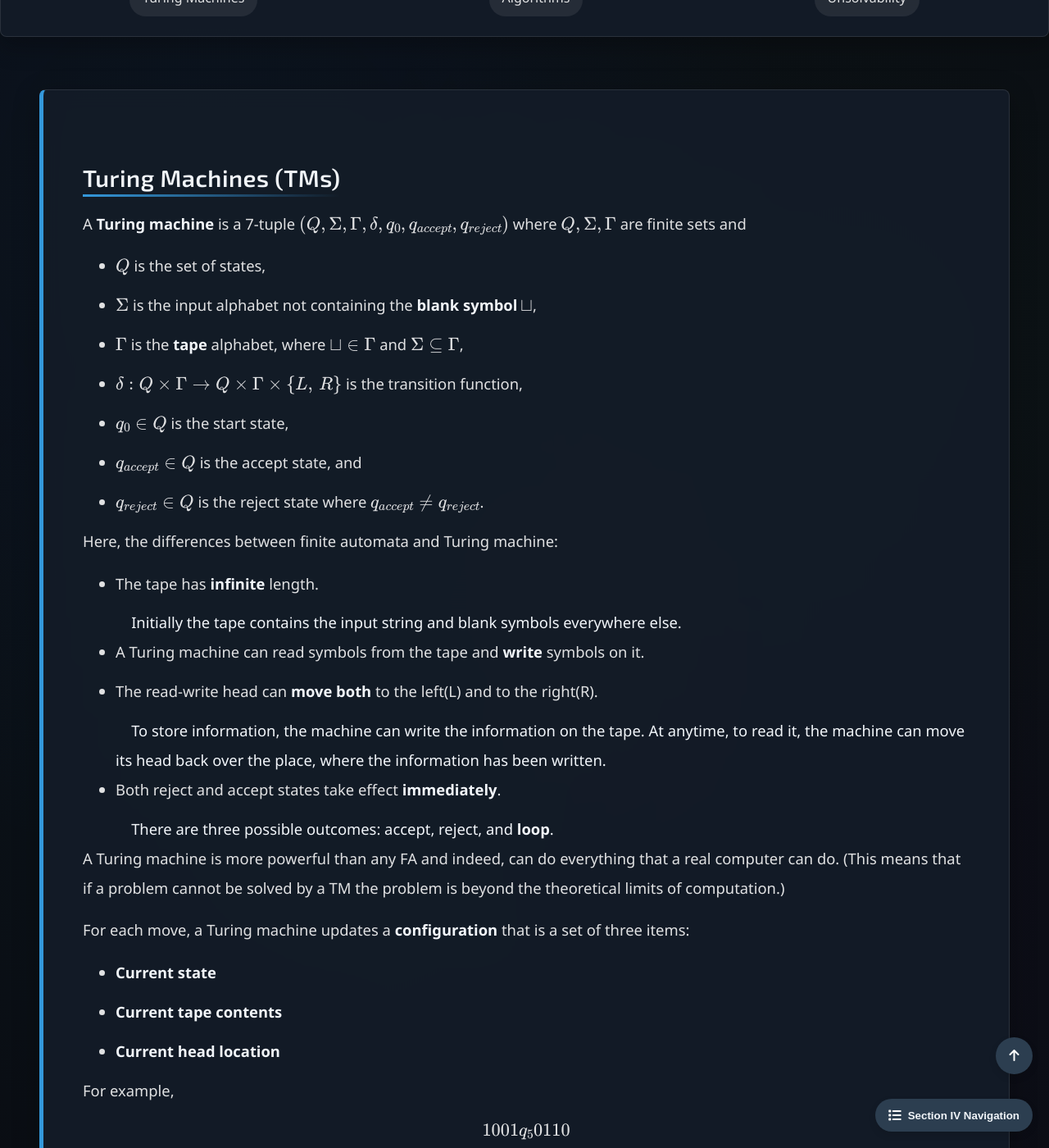
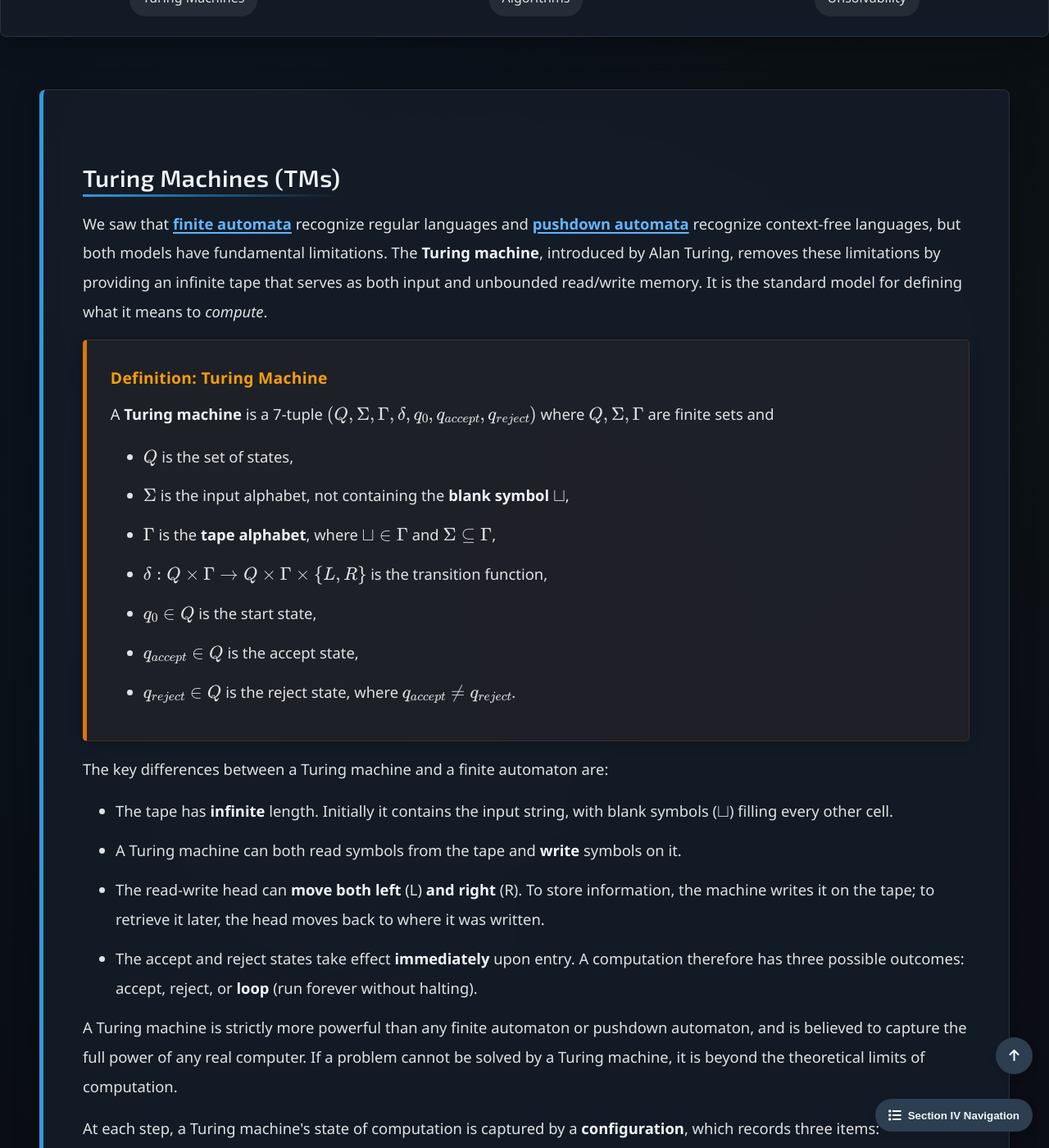
Before and after one commit to Yusukey01/yusukey01.github.io, a Jekyll site: the page built from Mathematics/Discrete/turing_machine.html, in a window 1280 px wide and 1400 px high, scrolled down 520 px. Shown: the whole window at 82% size. Built offline with Jekyll 4.4.1, drawn with Linux system fonts in a browser that asks for light colours; some of the changed text lies outside the part shown.

Commit message:
fixed style, texts

```diff
--- a/Mathematics/Discrete/turing_machine.html
+++ b/Mathematics/Discrete/turing_machine.html
@@ -27,66 +27,107 @@ uses_python: false
 
             <section id="TM" class="section-content">
                 <h2>Turing Machines (TMs)</h2>
+
+                 <p>
+                    We saw that <a href="intro_automata.html"><strong>finite automata</strong></a> recognize regular languages
+                    and <a href="context_free.html"><strong>pushdown automata</strong></a> recognize context-free languages, but
+                    both models have fundamental limitations. The <strong>Turing machine</strong>, introduced by Alan Turing,
+                    removes these limitations by providing an infinite tape that serves as both input and unbounded read/write memory.
+                    It is the standard model for defining what it means to <em>compute</em>.
+                </p>
+
+                <div class="theorem">
+                    <span class="theorem-title">Definition: Turing Machine</span>
                     <p>
                         A <strong>Turing machine</strong> is a 7-tuple \((Q, \Sigma, \Gamma, \delta, q_0, q_{accept}, q_{reject})\) where
                         \(Q, \Sigma, \Gamma\) are finite sets and
                     </p>
                     <ul style="padding-left: 40px;">
                         <li>\(Q\) is the set of states,</li>
-                    <li>\(\Sigma\) is the input alphabet not containing the <strong>blank symbol</strong>\(\, \sqcup\),</li>
-                    <li>\(\Gamma\) is the <strong>tape</strong> alphabet, where \(\sqcup \in \Gamma\) and \(\Sigma \subseteq \Gamma\),</li>
-                    <li>\(\delta: Q \times \Gamma  \to Q \times \Gamma \times \{L, \, R\}\) is the transition function,</li>
+                        <li>\(\Sigma\) is the input alphabet, not containing the <strong>blank symbol</strong> \(\sqcup\),</li>
+                        <li>\(\Gamma\) is the <strong>tape alphabet</strong>, where \(\sqcup \in \Gamma\) and \(\Sigma \subseteq \Gamma\),</li>
+                        <li>\(\delta: Q \times \Gamma \to Q \times \Gamma \times \{L, R\}\) is the transition function,</li>
                         <li>\(q_0 \in Q\) is the start state,</li>
-                    <li>\(q_{accept} \in Q\) is the accept state, and</li>
-                    <li>\(q_{reject} \in Q\) is the reject state where \(q_{accept} \neq q_{reject}\).</li>
+                        <li>\(q_{accept} \in Q\) is the accept state,</li>
+                        <li>\(q_{reject} \in Q\) is the reject state, where \(q_{accept} \neq q_{reject}\).</li>
                     </ul>
+                </div>
+
                 <p>
-                    Here, the differences between finite automata and Turing machine:
+                    The key differences between a Turing machine and a finite automaton are:
                 </p>
+
                 <ul style="padding-left: 40px;">
-                    <li>The tape has <strong>infinite</strong> length.</li>
-                    &nbsp;&nbsp;&nbsp;&nbsp;Initially the tape contains the input string and blank symbols everywhere else.
-                    <li>A Turing machine can read symbols from the tape and <strong>write</strong> symbols on it.</li>
-                    <li>The read-write head can <strong>move both</strong> to the left(L) and to the right(R).</li>
-                    &nbsp;&nbsp;&nbsp;&nbsp;To store information, the machine can write the information on the tape. At anytime, to read it,
-                    the machine can move its head back over the place, where the information has been written.
-                    <li>Both reject and accept states take effect <strong>immediately</strong>.</li>
-                    &nbsp;&nbsp;&nbsp;&nbsp;There are three possible outcomes: accept, reject, and  <strong>loop</strong>.
+                    <li>The tape has <strong>infinite</strong> length. Initially it contains the input string,
+                        with blank symbols (\(\sqcup\)) filling every other cell.</li>
+                    <li>A Turing machine can both read symbols from the tape and <strong>write</strong> symbols on it.</li>
+                    <li>The read-write head can <strong>move both left</strong> (L) <strong>and right</strong> (R).
+                        To store information, the machine writes it on the tape; to retrieve it later, the head
+                        moves back to where it was written.</li>
+                    <li>The accept and reject states take effect <strong>immediately</strong> upon entry.
+                        A computation therefore has three possible outcomes: accept, reject, or <strong>loop</strong>
+                        (run forever without halting).</li>
                 </ul>
+
                 <p>
-                    A Turing machine is more powerful than any FA and indeed, can do everything that a real computer can do. (This means that
-                    if a problem cannot be solved by a TM the problem is beyond the theoretical limits of computation.)
+                    A Turing machine is strictly more powerful than any finite automaton or pushdown automaton, and is believed
+                    to capture the full power of any real computer. If a problem cannot be solved by a Turing machine, it is
+                    beyond the theoretical limits of computation.
                 </p>
+
                 <p>
-                    For each move, a Turing machine updates a <strong>configuration</strong> that is a set of three items:
+                    At each step, a Turing machine's state of computation is captured by a <strong>configuration</strong>,
+                    which records three items:
                 </p>
+
                 <ul style="padding-left: 40px;">
                     <li><strong>Current state</strong></li>
                     <li><strong>Current tape contents</strong></li>
                     <li><strong>Current head location</strong></li>
                 </ul>
+
                 <p>
-                    For example,
+                    For example, the configuration
                     \[
-                    1001 q_5 0110
+                    1001\, q_5\, 0110
                     \]
-                    represents a configuration when the tape is \(10010110\), the current state is \(q_5\), and the head is currently on
-                    the third \(0\).
+                    represents a tape containing \(10010110\), with the machine in state \(q_5\) and the head positioned
+                    on the fifth symbol (the first 0 after the state label).
                 </p>
+
                 <p>
-                    A Turing machine \(M\) accepts input \(w\) if there exists a sequence of configurations \(C_1, C_2, \cdots, C_k\) such that
+                    A Turing machine \(M\) accepts input \(w\) if there exists a sequence of configurations \(C_1, C_2, \ldots, C_k\) such that:
                 </p>
+
                 <ul style="padding-left: 40px;">
                     <li>\(C_1\) is the <strong>start configuration</strong> of \(M\) on \(w\).</li>
                     <li>\(C_i\)  yields \(C_{i+1}\).</li>
                     <li>\(C_k\) is an <strong>accepting configuration</strong>.</li>
                 </ul>
+
                 <p>
-                    The collection of strings that \(M\) accepts is the language of \(M\), denoted \(L(M)\). We call a language
-                    <strong>Turing-recognizable</strong> if some Turing machine can recognize it. In general, we prefer a machine does not
-                    enter the infinite loop. A language is said to be <strong>(Turing-)decidable</strong> if some Turing machine <strong>decides</strong>
-                    it, in other words, the machine always makes a decision to accept or reject.
+                    The collection of strings that \(M\) accepts is the <strong>language of \(M\)</strong>, denoted \(L(M)\).
                 </p>
+
+                <div class="theorem">
+                    <span class="theorem-title">Definition: Turing-Recognizable and Turing-Decidable</span>
+                    <p>
+                        A language \(L\) is <strong>Turing-recognizable</strong> (or <strong>recursively enumerable</strong>)
+                        if some Turing machine recognizes it - that is, the machine accepts every string in \(L\),
+                        but may loop forever on strings not in \(L\).
+                    </p>
+                    <p>
+                        A language \(L\) is <strong>Turing-decidable</strong> (or simply <strong>decidable</strong>) if some
+                        Turing machine decides it — that is, the machine halts on <em>every</em> input, accepting strings in
+                        \(L\) and rejecting strings not in \(L\).
+                    </p>
+                </div>
+
+                <p>
+                    Every decidable language is Turing-recognizable, but the converse does not hold - some Turing-recognizable
+                    languages are not decidable. The distinction hinges on whether the machine is guaranteed to halt.
+                </p>
+
                 <div class="proof">
                     <span class="proof-title">Example:</span>
                     <p>
@@ -135,29 +176,47 @@ uses_python: false
 
             <section id="algo" class="section-content">
                 <h2>Algorithms</h2>
+
                 <p>
-                    An <strong>algorithm</strong> can be considered as a collection of instructions for carrying out some task. Even though algorithms have
-                    had a long history in mathematics, they were not defined precisely until the 20th century. In 1936, Alonzo Church used a notational system
-                    called the \(\lambda\)-calculus to define algorithms, and Alan Turing defined algorithms with his machine, Turing machine. Moreover, these
-                    two definitions of algorithms are equivalent(<strong>Church-Turing thesis</strong>). So, we can say that the Turing machine is a model for
-                    the definition of algorithm. In conclusion, <strong>any algorithm can be represented by a Turing machine</strong>.
+                    An <strong>algorithm</strong> is an effective procedure - a finite sequence of precise instructions that, given an input,
+                    produces an output in a finite number of steps. Although algorithms have been used throughout the history of mathematics
+                    (Euclid's algorithm for GCD dates to ~300 BCE), they were not given a precise mathematical definition until 1936, when
+                    Alonzo Church (via the \(\lambda\)-calculus) and Alan Turing (via the Turing machine) independently formalized the concept.
                 </p>
+
+                <div class="theorem">
+                    <span class="theorem-title">Church-Turing Thesis</span>
                     <p>
-                    We would like to learn the power and limitations of algorithms in problem-solving. It examines which problems can be solved algorithmically and which "cannot."
-                    Studying <strong>unsolvability</strong> is valuable for two main reasons. First, recognizing when a problem is algorithmically unsolvable helps in modifying or
-                    simplifying it to find a viable solution. Understanding the limitations of computers ensures they are used effectively. Second, encountering
-                    unsolvable problems provides a broader perspective on computation, sparking creativity and deeper insights into problem-solving.
+                        Every effective algorithm can be implemented as a Turing machine. Equivalently,
+                        any function computable by an algorithm (in the intuitive sense) is computable by a Turing machine.
                     </p>
+                </div>
+
                 <p>
-                    Here, we just summarize important facts about classes of languages. (Proof might be given in the future.)
+                    The Church-Turing thesis is not a theorem (it cannot be formally proved, since "algorithm" in the intuitive sense is not
+                    a formal concept), but it is universally accepted and has been supported by every proposed alternative model of computation
+                    turning out to be equivalent to Turing machines in power.
                 </p>
+
+                <p>
+                    Now we have a fundamental question: are there problems that <em>no</em> algorithm can solve? Remarkably, the answer is yes.
+                    Studying <strong>unsolvability</strong> is valuable for two reasons. First, recognizing that a problem is algorithmically
+                    unsolvable guides us to modify or relax it into a tractable variant. Second, understanding the absolute limits of computation
+                    provides deep insight into the structure of problems themselves.
+                </p>
+
+                <p>
+                    We summarize the key facts about the decidability hierarchy. These results establish the relationships
+                    among the language classes we have studied.
+                </p>
+
                 <div class="theorem">
-                    <span class="theorem-title"> Theorem: </span>
+                    <span class="theorem-title">Theorem: Decidability Hierarchy</span>
                     <ul style="padding-left: 40px;">
-                        <li>Every context-free language(CFL) is <strong>decidable</strong>.</li>
+                        <li>Every context-free language (CFL) is <strong>decidable</strong>.</li>
                         <li>Some Turing-recognizable languages are <strong>undecidable</strong>.</li>
-                        <li>A language is decidable if and only if it is Turing-recognizable and <strong>co-Turing-recognizable</strong>.</li>
-                        (Both the language and its complement are Turing-recognizable.)
+                        <li>A language is decidable if and only if both it and its complement are Turing-recognizable
+                            (i.e., it is both Turing-recognizable and <strong>co-Turing-recognizable</strong>).</li>
                     </ul>
                     <div style="text-align: center;">
                         <img src="Images/language_class.jpg" alt="Language_Class"  class="responsive-image">
@@ -172,12 +231,19 @@ uses_python: false
         <section id="unsolve" class="section-content">
             <h2>Unsolvability</h2>
 
+            <p>
+                The existence of undecidable languages still leaves open the possibility that every language is at least <em>recognizable</em>.
+                The following theorem shows that even this weaker condition fails - there are languages beyond the reach of any Turing machine
+                whatsoever.
+            </p>
+
             <div class="theorem">
-                <span class="theorem-title"> Theorem: </span>
+                <span class="theorem-title">Theorem: Existence of Non-Recognizable Languages</span>
                 <p>
                     Some languages are <strong>not</strong> Turing-recognizable.
                 </p>
             </div>
+
             <div class="proof">
                 <span class="proof-title">Proof:</span>
                 <p>
@@ -228,16 +294,21 @@ uses_python: false
                     uncountable, there exist languages that cannot be recognized by any Turing machine.
                 </p>
             </div>
+
             <p>
-                In conclusion, in our world there exist problems that cannot be solved by any algorithm, since some languages
-                are not Turing-recognizable. However, while there are some problems for which no algorithm can provide an "exact"
-                solution, the problems can be solved by effective <strong>approximation</strong> or <strong>heuristic</strong>
-                algorithms. So, those problems are "solvable" in the practical sense.
+                This is one of the most profound results in mathematics: there exist well-defined problems that
+                <em>no algorithm can ever solve</em>. However, many practically important problems that are
+                undecidable or intractable in the worst case can still be addressed through
+                <strong>approximation algorithms</strong> and <strong>heuristics</strong>, which find good
+                (if not provably optimal) solutions in reasonable time.
             </p>
+
             <p>
-                (Many real-world problems, particularly in optimization or machine learning, are either computationally intractable
-                or too complex to solve exactly in a reasonable amount of time. We will discuss these ideas later.)
+                Having established what is and is not computable, we next ask: among the decidable problems,
+                how <em>efficiently</em> can they be solved? This is the subject of
+                <a href="time_complexity.html"><strong>time complexity</strong></a>.
             </p>
+
             </section>
         </div>
         <script src="/js/main.js"></script>
```
Also changed, not shown: other parts of Mathematics/Discrete/turing_machine.html (+2 -2 lines), data/curriculum.json. Lines whose indentation alone changed are shown as unchanged.
